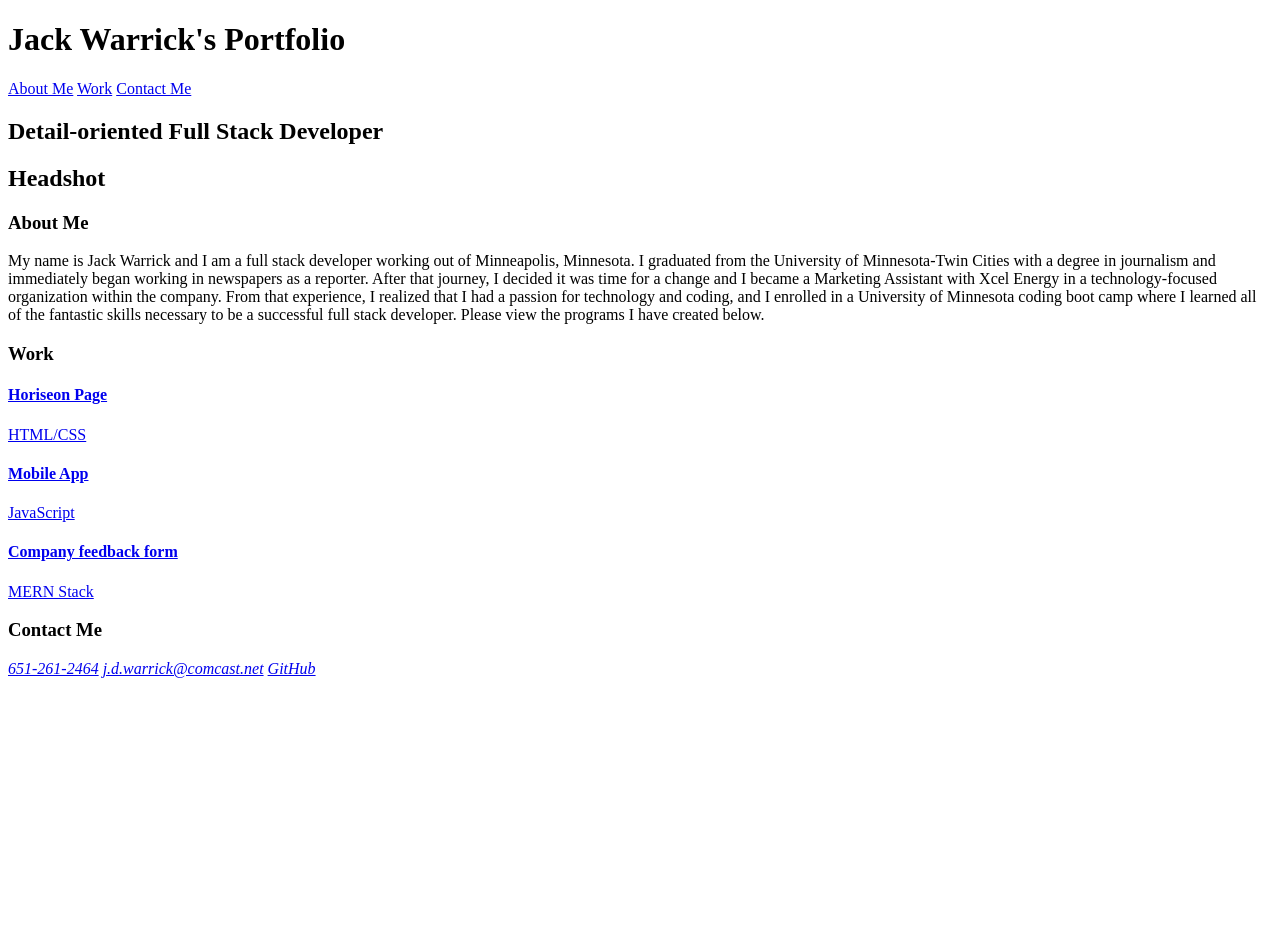
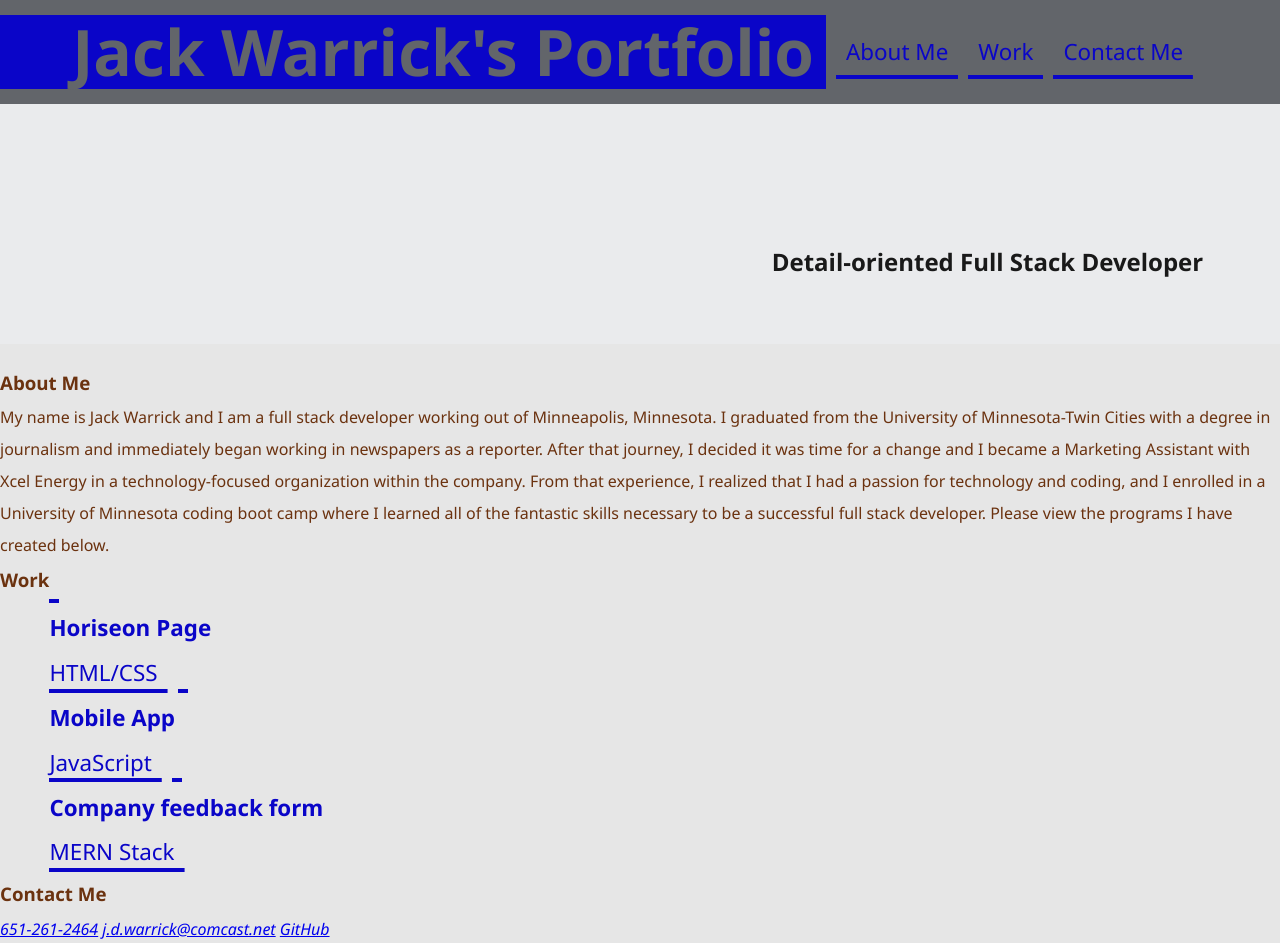
Before and after one commit to JackWarrick/Module-2-Challenge, a plain HTML site: page index.html in a window 1280 px wide. Before the commit the page ends 800 px from the top, so only its background shows below. Drawn offline with Linux system fonts and the light colour scheme.

Commit message:
tracking headshot

```diff
--- a/assets/style.css
+++ b/assets/style.css
@@ -0,0 +1,87 @@
+* {
+    box-sizing: border-box;
+}
+
+/* Make the variables for the colors to be used in the page */
+:root {
+--main: rgb(107, 50, 15);
+--second: rgba(10,5,200,1);
+--third: rgb(98, 101, 106);
+--dark: rgba(25,25,25, 1);
+--light: rgba(230,230,230, 1);
+}
+
+body {
+    margin: 0;
+    padding: 0;
+    font-family: 'Segoe UI', Tahoma, Geneva, Verdana, sans-serif;
+    color: var(--main);
+    background-color: var(--light);
+    line-height: 2.0;
+}
+
+h1, h2, h3, h4 {
+    margin: 0;
+}
+
+p {
+    margin: 0;
+}
+
+header {
+    padding: 15px 6% 15px 0;
+    display: flex;
+    flex-direction: row;
+    justify-content: space-between;
+    flex-wrap: wrap;
+    align-items: center;
+    background-color: var(--third);
+    box-shadow: 0 5px 35px rgba(146, 204, 206, 0.4);
+}
+
+header h1 {
+    color: var(--third);
+    background-color: var(--second);
+    padding: 5px 1% 5px 6%;
+    margin: 0;
+    font-size: 5vw;
+    line-height: 1;
+  }
+
+section {
+    display: flex;
+    flex-direction: row;
+    flex-wrap: wrap;
+}
+
+section a {
+    text-decoration: none;
+    padding: 5px 10px;
+    color: var(--second);
+    margin-right: 10px;
+    background-image: linear-gradient(270deg, var(--second) 0%, var(--second) 100%);
+    background-repeat: no-repeat;
+    background-size: 100% 0.2em;
+    background-position: bottom;
+    transition: all 0.25s ease-in;
+    font-size: 1.4rem;
+}
+
+main {
+    margin-top: 20px;
+    margin-bottom: 20px;
+}
+
+.headshot-sec {
+    background: rgb(234, 235, 237);
+    background-size: cover;
+    background-position: center;
+    background-blend-mode: soft-light;
+    min-height: 30vh;
+    color: var(--dark);
+    padding: 2% 6%;
+    display: flex;
+    justify-content: flex-end;
+    align-items: flex-end;
+    text-align: right;
+}
--- a/index.html
+++ b/index.html
@@ -24,7 +24,7 @@
         <section class="headshot-sec">
             <article>
                 <h2>Detail-oriented Full Stack Developer</h2>
-                <h2 class="Jack-headshot">Headshot</h2>
+                <img src="" alt="">
             </article>
         </section>
 
```
Also changed, not shown: assets/images/Jack-Warrick-Headshot.jpeg (added), 3 other files.
